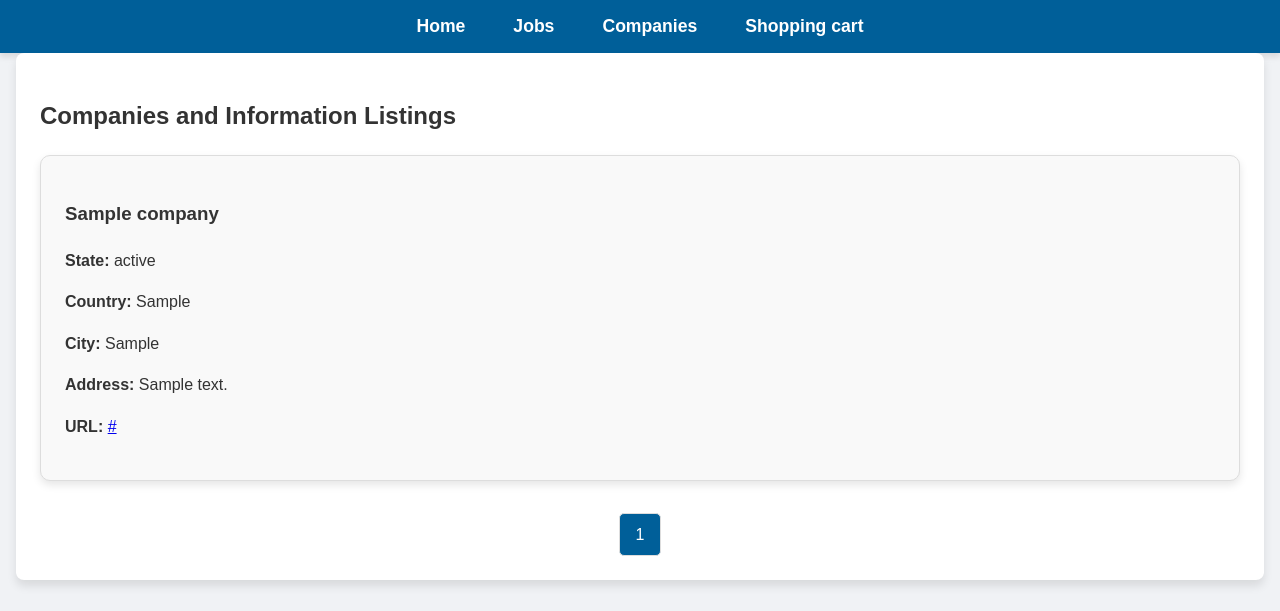
After one commit to Hsiu727/DBMS_team16_Fianl_Project, a Flask app: page /company in a window 1280 px wide. The commit adds this page. Shown: the part 189-800 px from the top of the page. Run offline with Flask 3, Linux system fonts and the light colour scheme; tables that the repository leaves empty hold one stand-in row (values such as "Sample post").

Commit message:
2024/12/25

```diff
--- a/main.py
+++ b/main.py
@@ -205,6 +205,64 @@ def view_cart():
 
     return render_template("cart.html", cart_items=job_listings_in_cart)
 
+@app.route("/company")
+def company():
+    conn = get_db_connection()
+    cursor = conn.cursor()
+
+    # Get the current page number from the query string (default is 1)
+    page = request.args.get("page", 1, type=int)
+    per_page = 12  # Number of companies per page
+    offset = (page - 1) * per_page  # Calculate the offset for SQL query
+
+    # Fetch companies for the current page
+    cursor.execute("""
+    SELECT Company_name, State, Country, City, Address, URL
+    FROM company
+    LIMIT %s OFFSET %s
+    """, (per_page, offset))
+    companies = cursor.fetchall()
+
+    # Fetch the total number of companies to calculate total pages
+    cursor.execute("SELECT COUNT(*) FROM company")
+    total_companies = cursor.fetchone()[0]
+    total_pages = (total_companies + per_page - 1) // per_page  # Calculate total pages
+
+    cursor.close()
+    conn.close()
+
+    # Define the range of page numbers to display (only 4 at a time)
+    max_visible_pages = 4
+    start_page = max(1, page - max_visible_pages // 2)
+    end_page = min(total_pages, start_page + max_visible_pages - 1)
+
+    if end_page - start_page + 1 < max_visible_pages:
+        start_page = max(1, end_page - max_visible_pages + 1)
+
+    page_range = range(start_page, end_page + 1)
+
+    # Create a list of companies to pass to the template
+    company_list = [
+        {
+            "Name": row[0],
+            "State": row[1],
+            "Countery": row[2],
+            "City": row[3],
+            "Address": row[4],
+            "URL": row[5]
+        }
+        for row in companies
+    ]
+
+    return render_template(
+        "company_page.html",
+        jobs=company_list,
+        page=page,
+        total_pages=total_pages,
+        page_range=page_range
+    )
+
+
 
 if __name__ == "__main__":
     app.run(debug=True)
--- /dev/null
+++ b/query3.sql
@@ -0,0 +1 @@
+-- select all companies in database
--- /dev/null
+++ b/templates/company_page.html
@@ -0,0 +1,147 @@
+<!DOCTYPE html>
+<html lang="en">
+<head>
+    <meta charset="UTF-8">
+    <meta name="viewport" content="width=device-width, initial-scale=1.0">
+    <title>Job Finder - Main Page</title>
+    <style>
+        body {
+            font-family: 'Poppins', sans-serif;
+            margin: 0;
+            padding: 0;
+            background-color: #f0f2f5;
+            color: #333;
+            line-height: 1.6;
+        }
+
+        header {
+            background: url('https://th.bing.com/th/id/R.f20d69e5e6232ae5719663b216cc1b25?rik=PhZaT8%2bRepLBCw&riu=http%3a%2f%2fupload.wikimedia.org%2fwikipedia%2fcommons%2f0%2f03%2fGalveston_Federal_Building_2009.jpg&ehk=07SvDu9p9luMPMqkSnFU1pU4jkYmy8mDNICAQSI8L6A%3d&risl=1&pid=ImgRaw&r=0') no-repeat center/cover;
+            color: white;
+            padding: 20px;
+            text-align: center;
+        }
+
+        header h1 {
+            font-size: 2.5rem;
+            margin-bottom: 0.5rem;
+        }
+
+        nav {
+            display: flex;
+            justify-content: center;
+            background: #005f99;
+            padding: 0.8rem 0;
+            box-shadow: 0 4px 6px rgba(0, 0, 0, 0.1);
+        }
+
+        nav a {
+            color: white;
+            text-decoration: none;
+            margin: 0 1.5rem;
+            font-weight: bold;
+            font-size: 1.1rem;
+            transition: color 0.3s ease;
+        }
+
+        nav a:hover {
+            color: #ffde59;
+        }
+
+        .container {
+            max-width: 1200px;
+            margin: 0 auto;
+            padding: 1.5rem;
+            background: white;
+            border-radius: 8px;
+            box-shadow: 0 6px 10px rgba(0, 0, 0, 0.1);
+        }
+
+        .job-listings {
+            display: grid;
+            grid-template-columns: repeat(auto-fit, minmax(300px, 1fr));
+            gap: 1.5rem;
+        }
+
+        .job-card {
+            border: 1px solid #ddd;
+            padding: 1.5rem;
+            border-radius: 10px;
+            background: #f9f9f9;
+            box-shadow: 0 4px 8px rgba(0, 0, 0, 0.1);
+        }
+
+        .job-card:hover {
+            transform: translateY(-10px);
+            box-shadow: 0 8px 16px rgba(0, 0, 0, 0.2);
+        }
+
+        .pagination {
+            display: flex;
+            justify-content: center;
+            margin-top: 2rem;
+        }
+
+        .pagination a {
+            text-decoration: none;
+            margin: 0 5px;
+            padding: 0.5rem 1rem;
+            border: 1px solid #ddd;
+            border-radius: 5px;
+            color: #007acc;
+            background: #f9f9f9;
+            transition: background 0.3s ease;
+        }
+
+        .pagination a:hover {
+            background: #007acc;
+            color: white;
+        }
+
+        .pagination a.active {
+            background: #005f99;
+            color: white;
+            pointer-events: none;
+        }
+    </style>
+</head>
+<body>
+    <header>
+        <h1>Job Finder</h1>
+        <p>Your gateway to finding the perfect job</p>
+    </header>
+    <nav>
+        <a href="{{url_for('home')}}">Home</a>
+        <a href="#">Jobs</a>
+        <a href="{{url_for('company')}}">Companies</a>
+        <a href="{{url_for('view_cart')}}">Shopping cart</a>
+    </nav>
+    <div class="container">
+        <h2>Companies and Information Listings</h2>
+        <div class="job-listings">
+            {% for job in jobs %}
+            <div class="job-card">
+                <h3>{{ job.Name }}</h3>
+                <p><strong>State:</strong> {{ job.State }}</p>
+                <p><strong>Country:</strong> {{ job.Countery }}</p>
+                <p><strong>City:</strong> {{ job.City }}</p>
+                <p><strong>Address:</strong> {{ job.Address }}</p>
+                <p><strong>URL:</strong> <a href="{{ job.URL }}" target="_blank">{{ job.URL }}</a></p>
+            </div>
+            {% endfor %}
+        </div>
+        <div class="pagination">
+            {% if page > 1 %}
+            <a href="{{ url_for('company', page=page - 1) }}">Previous</a>
+            {% endif %}
+
+            {% for p in page_range %}
+            <a href="{{ url_for('company', page=p) }}" class="{{ 'active' if p == page else '' }}">{{ p }}</a>
+            {% endfor %}
+
+            {% if page < total_pages %}
+            <a href="{{ url_for('company', page=page + 1) }}">Next</a>
+            {% endif %}
+        </div>
+    </div>
+</body>
+</html>
--- a/templates/main_page2.html
+++ b/templates/main_page2.html
@@ -121,9 +121,9 @@
         <p>Your gateway to finding the perfect job</p>
     </header>
     <nav>
-        <a href="#">Home</a>
+        <a href="{{url_for('home')}}">Home</a>
         <a href="#">Jobs</a>
-        <a href="#">Companies</a>
+        <a href="{{url_for('company')}}">Companies</a>
         <a href="{{url_for('view_cart')}}">Shopping cart</a>
     </nav>
     <div class="hero">
```
